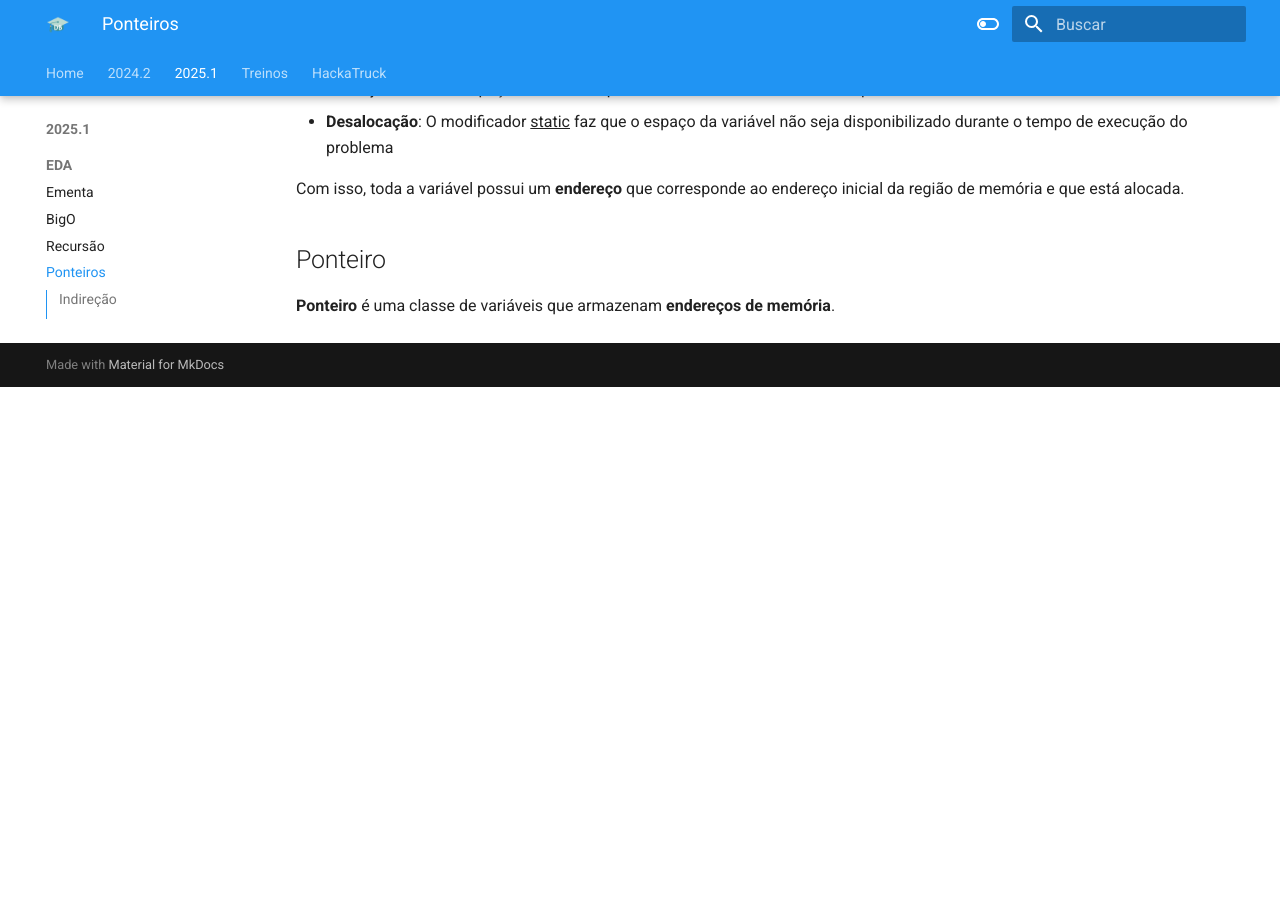
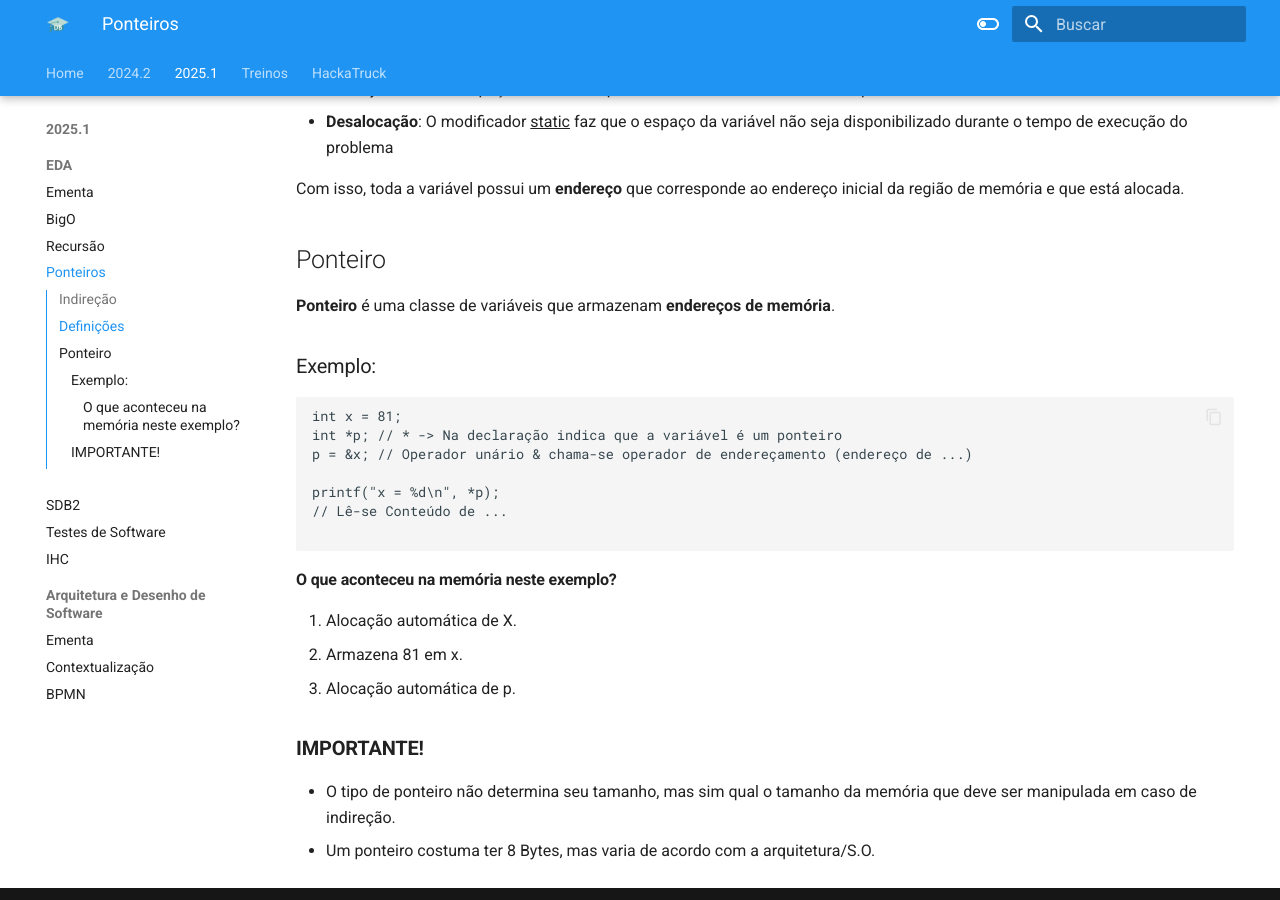
Before and after one commit to Diogo-Barboza/VSFGA, an MkDocs documentation site: the page built from docs/sections/2025.1/EDA1/ponteiro.md, in a window 1280 px wide and 900 px high, scrolled down 1525 px. Built offline with MkDocs 1.6.1 and Material for MkDocs 9.7.7, drawn with Linux system fonts in a browser that asks for light colours; before the commit the page ends 1912 px from its top, so only the background shows below that.

Commit message:
UPDATE EDA - PONTEIRO COMPLETE

````diff
--- a/docs/sections/2025.1/EDA1/ponteiro.md
+++ b/docs/sections/2025.1/EDA1/ponteiro.md
@@ -44,3 +44,26 @@ Com isso, toda a variável possui um **endereço** que corresponde ao endereço
 ## Ponteiro
 
 **Ponteiro** é uma classe de variáveis que armazenam **endereços de memória**.
+
+### Exemplo:
+
+```C
+int x = 81;
+int *p; // * -> Na declaração indica que a variável é um ponteiro
+p = &x; // Operador unário & chama-se operador de endereçamento (endereço de ...)
+
+printf("x = %d\n", *p);
+// Lê-se Conteúdo de ...
+
+```
+
+#### O que aconteceu na memória neste exemplo?
+
+1. Alocação automática de X.
+2. Armazena 81 em x.
+3. Alocação automática de p.
+
+### **IMPORTANTE!**
+
+- O tipo de ponteiro não determina seu tamanho, mas sim qual o tamanho da memória que deve ser manipulada em caso de indireção.
+- Um ponteiro costuma ter 8 Bytes, mas varia de acordo com a arquitetura/S.O.
````
